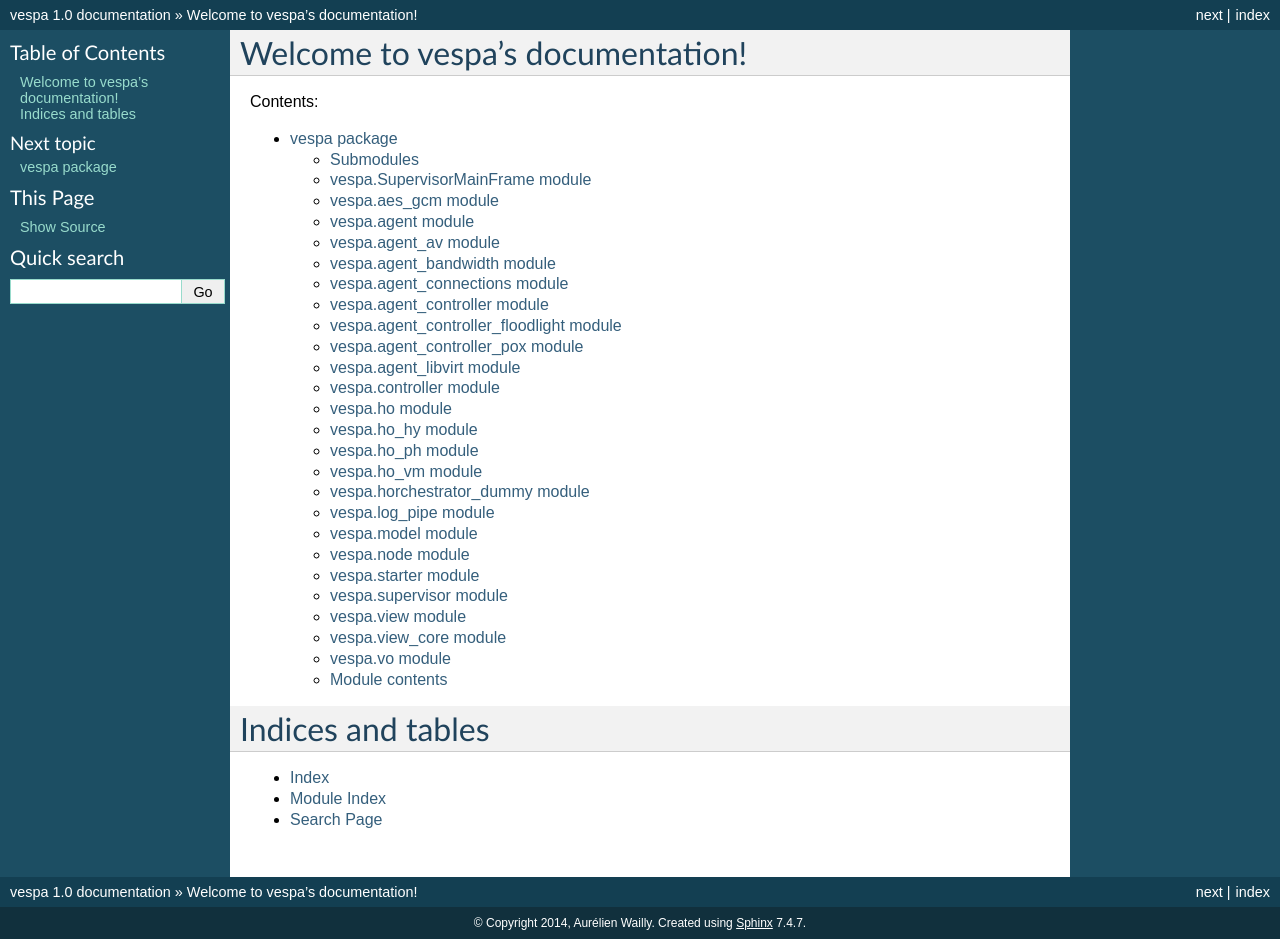
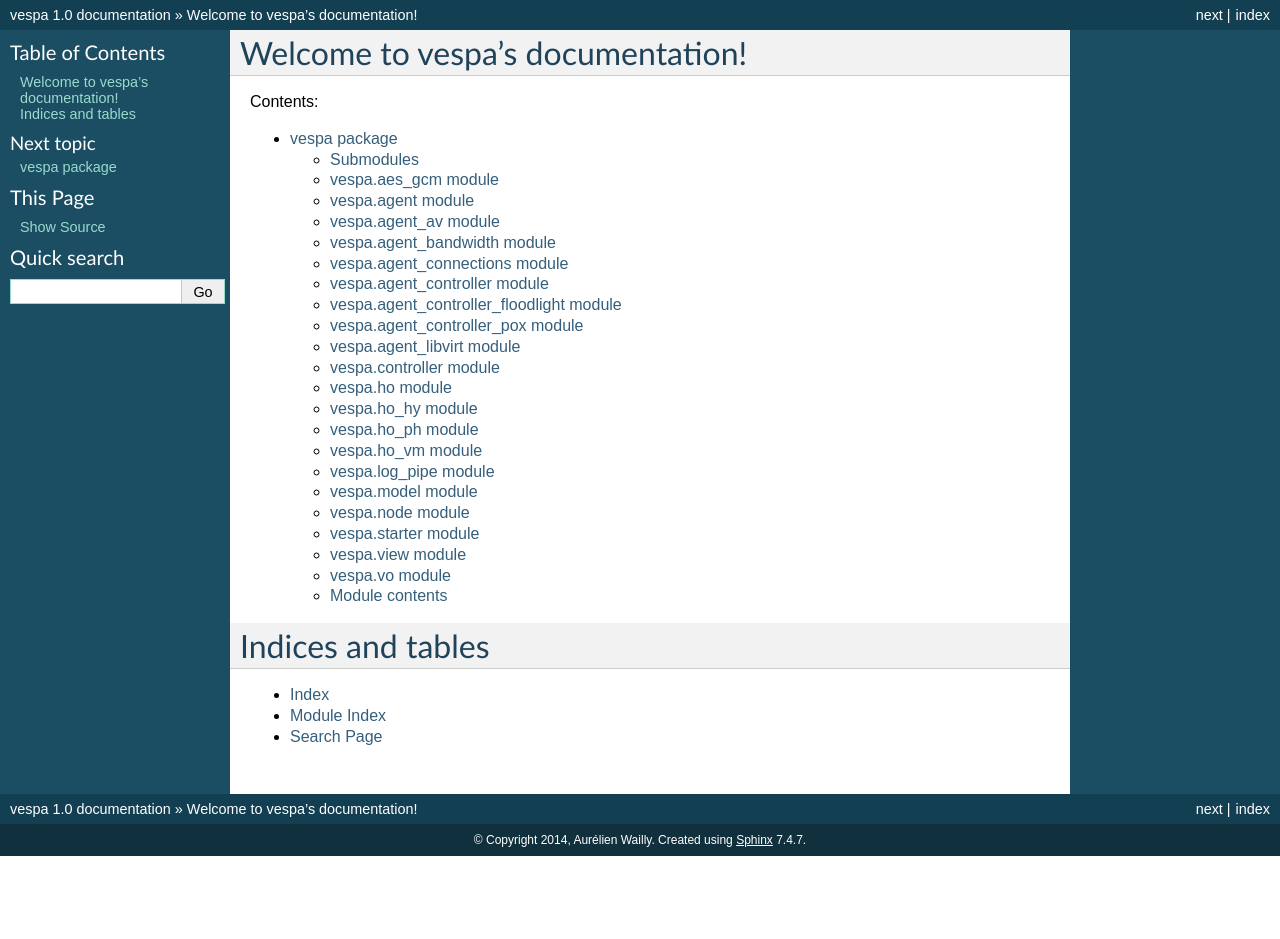
Before and after one commit to Orange-OpenSource/vespa-core, a Sphinx documentation site: the page built from docs/index.rst, in a window 1280 px wide. Built offline with Sphinx 7.4.7, drawn with Linux system fonts in a browser that asks for light colours; after the commit the page ends 900 px from its top, so only the background shows below that.

Commit message:
Update documentation

```diff
--- a/docs/vespa.rst
+++ b/docs/vespa.rst
@@ -3,14 +3,6 @@ vespa package
 
 Submodules
 ----------
-
-vespa.SupervisorMainFrame module
---------------------------------
-
-.. automodule:: vespa.SupervisorMainFrame
-    :members:
-    :undoc-members:
-    :show-inheritance:
 
 vespa.aes_gcm module
 --------------------
@@ -124,14 +116,6 @@ vespa.ho_vm module
     :undoc-members:
     :show-inheritance:
 
-vespa.horchestrator_dummy module
---------------------------------
-
-.. automodule:: vespa.horchestrator_dummy
-    :members:
-    :undoc-members:
-    :show-inheritance:
-
 vespa.log_pipe module
 ---------------------
 
@@ -164,26 +148,10 @@ vespa.starter module
     :undoc-members:
     :show-inheritance:
 
-vespa.supervisor module
------------------------
-
-.. automodule:: vespa.supervisor
-    :members:
-    :undoc-members:
-    :show-inheritance:
-
 vespa.view module
 -----------------
 
 .. automodule:: vespa.view
-    :members:
-    :undoc-members:
-    :show-inheritance:
-
-vespa.view_core module
-----------------------
-
-.. automodule:: vespa.view_core
     :members:
     :undoc-members:
     :show-inheritance:
```
Also changed, not shown: docs/modules.rst (added, +7 -0 lines).
